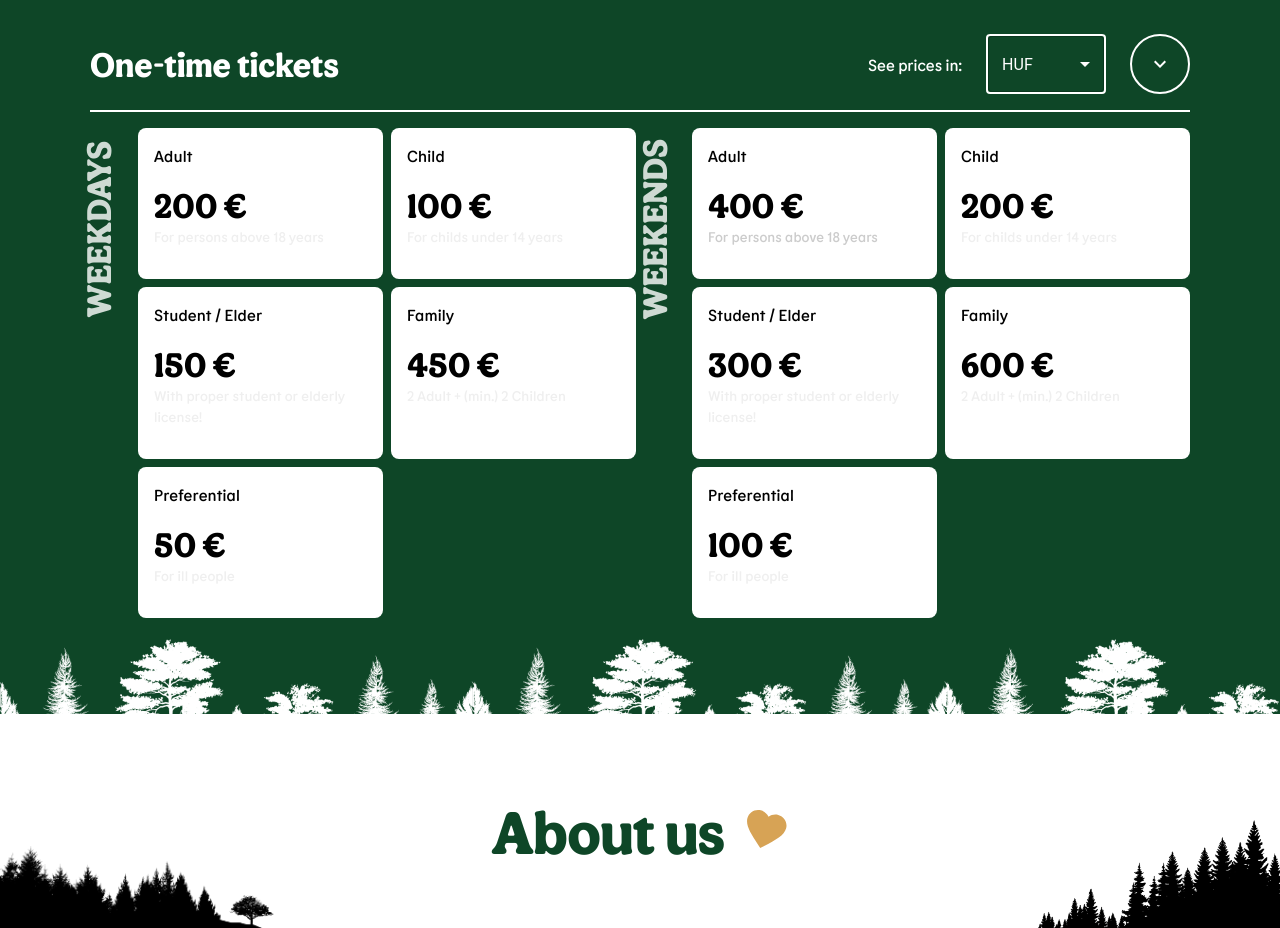
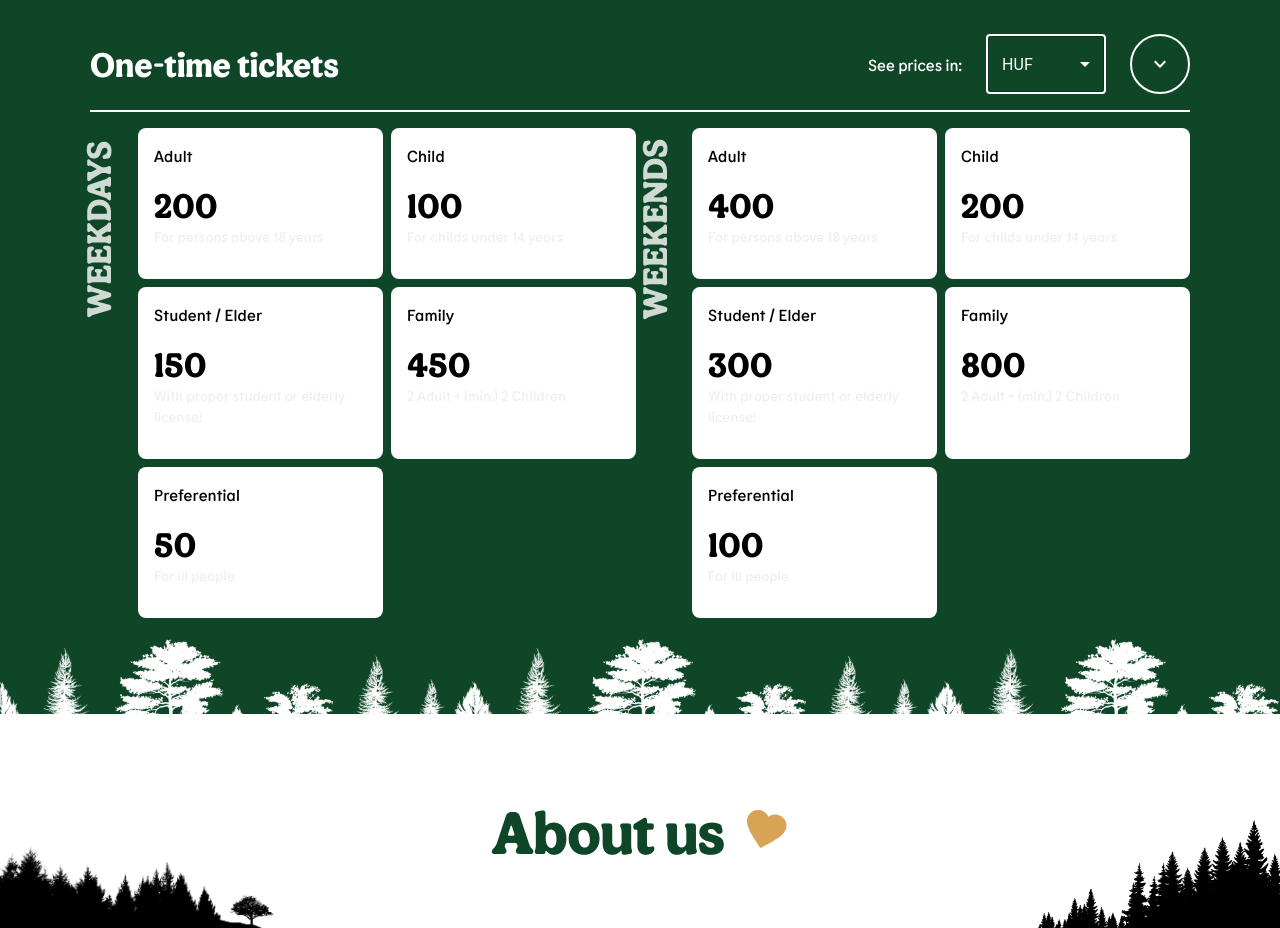
Before and after one commit to szcstamas/foxvillage, a React (Create React App) app: page / in a window 1280 px wide. Shown: the part 2760-3688 px from the top of the page. Built offline with nearby package versions, Linux system fonts and the light colour scheme.

Commit message:
fetching json data and mapping through it

```diff
--- a/package.json
+++ b/package.json
@@ -15,6 +15,7 @@
     "@types/node": "^16.11.49",
     "@types/react": "^18.0.17",
     "@types/react-dom": "^18.0.6",
+    "axios": "^0.27.2",
     "framer-motion": "^7.2.1",
     "react": "^18.2.0",
     "react-dom": "^18.2.0",
--- a/src/components/PriceSection.tsx
+++ b/src/components/PriceSection.tsx
@@ -1,4 +1,5 @@
-import React, { useState } from 'react';
+import React, { useState, useEffect } from 'react';
+import axios from 'axios';
 import { Typography, Box } from '@mui/material';
 import MenuItem from '@mui/material/MenuItem';
 import ExpandMoreIcon from '@mui/icons-material/ExpandMore';
@@ -9,6 +10,8 @@
 import LocalOfferIcon from '@mui/icons-material/LocalOffer';
 import { CardSectionStyles, ContainerBoxStyles, PriceTicketStyle } from '../constants/Styles';
 import { motion } from 'framer-motion';
+import PriceTicket from './PriceTicket';
+
 
 interface Props {
     xDirection: number;
@@ -21,6 +24,19 @@
 }
 
 const PriceSection = ({ xDirection, priceSectionIconLightColor, priceSectionIconDarkColor, priceSectionParagraph, priceSectionFirstIllu, priceSectionIlluInvert }: Props) => {
+
+    const [oneTimeWeekDaysTickets, setOneTimeWeekDaysTickets] = useState([]);
+    const [oneTimeWeekEndTickets, setOneTimeWeekEndTickets] = useState([]);
+
+    useEffect(() => {
+        axios.get('tickets.json')
+            .then(res => {
+                setOneTimeWeekDaysTickets(res.data.onetimetickets[0].weekdays);
+                setOneTimeWeekEndTickets(res.data.onetimetickets[1].weekends);
+            }
+            )
+            .catch(err => console.log(err))
+    }, [])
 
     const priceSectionIllu = {
         position: 'absolute',
@@ -226,32 +242,18 @@
                                             ml: 6
                                         }}
                                     >
-                                        <Box component='div' sx={{ ...PriceTicketStyle }}>
-                                            <Typography paragraph={true}>Adult</Typography>
-                                            <Typography variant='h4'>200 €</Typography>
-                                            <Typography paragraph={true} sx={{ fontSize: '14px', color: '#efefef' }}>For persons above 18 years</Typography>
-                                        </Box>
-                                        <Box component='div' sx={{ ...PriceTicketStyle }}>
-                                            <Typography paragraph={true}>Child</Typography>
-                                            <Typography variant='h4'>100 €</Typography>
-                                            <Typography paragraph={true} sx={{ fontSize: '14px', color: '#efefef' }}>For childs under 14 years</Typography>
-                                        </Box>
-                                        <Box component='div' sx={{ ...PriceTicketStyle }}>
-                                            <Typography paragraph={true}>Student / Elder</Typography>
-                                            <Typography variant='h4'>150 €</Typography>
-                                            <Typography paragraph={true} sx={{ fontSize: '14px', color: '#efefef' }}>With proper student or elderly license!</Typography>
-                                        </Box>
-                                        <Box component='div' sx={{ ...PriceTicketStyle }}>
-                                            <Typography paragraph={true}>Family</Typography>
-                                            <Typography variant='h4'>450 €</Typography>
-                                            <Typography paragraph={true} sx={{ fontSize: '14px', color: '#efefef' }}>2 Adult + (min.) 2 Children</Typography>
-                                        </Box>
-                                        <Box component='div' sx={{ ...PriceTicketStyle }}>
-                                            <Typography paragraph={true}>Preferential</Typography>
-                                            <Typography variant='h4'>50 €</Typography>
-                                            <Typography paragraph={true} sx={{ fontSize: '14px', color: '#efefef' }}>For ill people</Typography>
-                                        </Box>
+                                        {
+                                            oneTimeWeekDaysTickets.map((ticket: any) => {
 
+                                                return (
+                                                    <PriceTicket
+                                                        ticketTitle={ticket.title}
+                                                        ticketPrice={ticket.price}
+                                                        ticketDesc={ticket.desc}
+                                                    />
+                                                )
+                                            })
+                                        }
                                     </Box>
 
                                 </Box>
@@ -292,32 +294,18 @@
                                             ml: 6
                                         }}
                                     >
-                                        <Box component='div' sx={{ ...PriceTicketStyle }}>
-                                            <Typography paragraph={true}>Adult</Typography>
-                                            <Typography variant='h4'>400 €</Typography>
-                                            <Typography paragraph={true} sx={{ fontSize: '14px', color: '#ccc' }}>For persons above 18 years</Typography>
-                                        </Box>
-                                        <Box component='div' sx={{ ...PriceTicketStyle }}>
-                                            <Typography paragraph={true}>Child</Typography>
-                                            <Typography variant='h4'>200 €</Typography>
-                                            <Typography paragraph={true} sx={{ fontSize: '14px', color: '#efefef' }}>For childs under 14 years</Typography>
-                                        </Box>
-                                        <Box component='div' sx={{ ...PriceTicketStyle }}>
-                                            <Typography paragraph={true}>Student / Elder</Typography>
-                                            <Typography variant='h4'>300 €</Typography>
-                                            <Typography paragraph={true} sx={{ fontSize: '14px', color: '#efefef' }}>With proper student or elderly license!</Typography>
-                                        </Box>
-                                        <Box component='div' sx={{ ...PriceTicketStyle }}>
-                                            <Typography paragraph={true}>Family</Typography>
-                                            <Typography variant='h4'>600 €</Typography>
-                                            <Typography paragraph={true} sx={{ fontSize: '14px', color: '#efefef' }}>2 Adult + (min.) 2 Children</Typography>
-                                        </Box>
-                                        <Box component='div' sx={{ ...PriceTicketStyle }}>
-                                            <Typography paragraph={true}>Preferential</Typography>
-                                            <Typography variant='h4'>100 €</Typography>
-                                            <Typography paragraph={true} sx={{ fontSize: '14px', color: '#efefef' }}>For ill people</Typography>
-                                        </Box>
+                                        {
+                                            oneTimeWeekEndTickets.map((ticket: any) => {
 
+                                                return (
+                                                    <PriceTicket
+                                                        ticketTitle={ticket.title}
+                                                        ticketPrice={ticket.price}
+                                                        ticketDesc={ticket.desc}
+                                                    />
+                                                )
+                                            })
+                                        }
                                     </Box>
 
                                 </Box>
```
Also changed, not shown: public/tickets.json (renamed from src/constants/OneTimeTickets.json), 1 other file (tests, documents, lock files or other folders).
